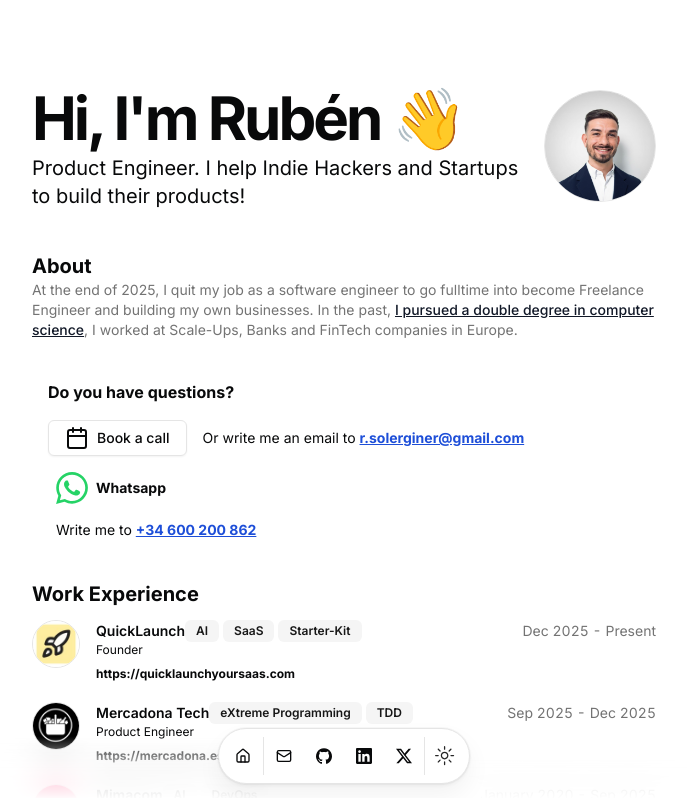
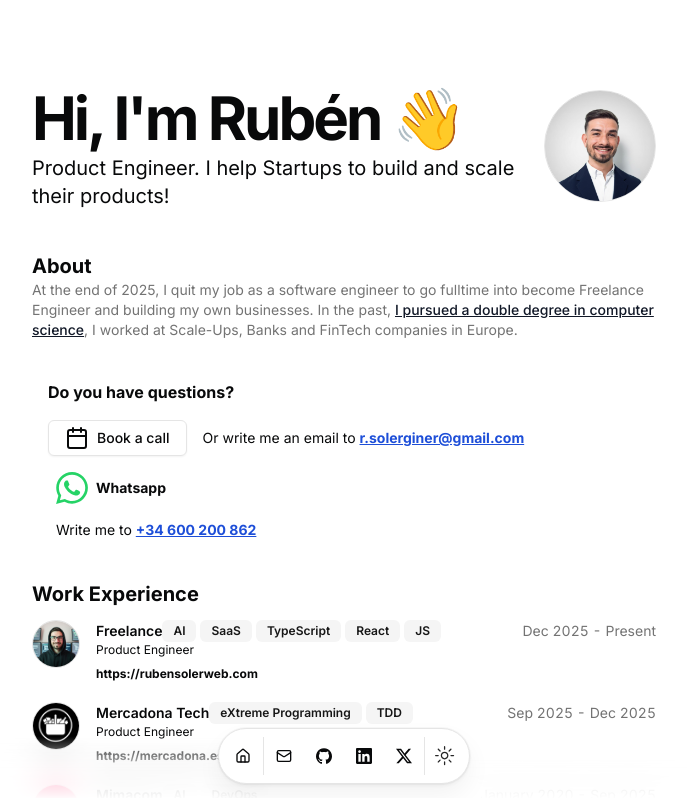
Before and after one commit to RSginer/website, a Next.js app: page / in a window 1280 px wide. Shown: the top 798 px of the page, without its empty margins (296-983 px from the left). Built offline with nearby package versions, Linux system fonts and the light colour scheme.

Commit message:
add info

```diff
--- a/src/data/resume.tsx
+++ b/src/data/resume.tsx
@@ -8,7 +8,7 @@
   location: "Valencia, Spain",
   locationLink: "https://www.google.com/maps/place/valencia",
   description:
-    "Product Engineer. I help Indie Hackers and Startups to build their products!",
+    "Product Engineer. I help Startups to build and scale their products!",
   summary:
     "At the end of 2025, I quit my job as a software engineer to go fulltime into become Freelance Engineer and building my own businesses. In the past, [I pursued a double degree in computer science](/#education), I worked at Scale-Ups, Banks and FinTech companies in Europe.",
   avatarUrl: "/me-1.jpeg",
@@ -81,16 +81,15 @@
 
   work: [
     {
-      company: "QuickLaunch",
-      href: "https://quicklaunchyoursaas.com",
-      badges: ["AI", "SaaS", "Starter-Kit"],
+      company: "Freelance",
+      href: "https://rubensolerweb.com",
+      badges: ["AI", "SaaS", "TypeScript", "React", "JS"],
       location: "Remote",
-      title: "Founder",
-      logoUrl: "/quicklaunch.jpeg",
+      title: "Product Engineer",
+      logoUrl: "/me.jpeg",
       start: "Dec 2025",
       end: "Present",
-      description:
-        "Build a AI SaaS starter kit to help Startups and Indie Hackers to launch their MVPs 10x faster!",
+      description: "I can help you to launch, evolve and scale your Startup!",
     },
     {
       company: "Mercadona Tech",
```
